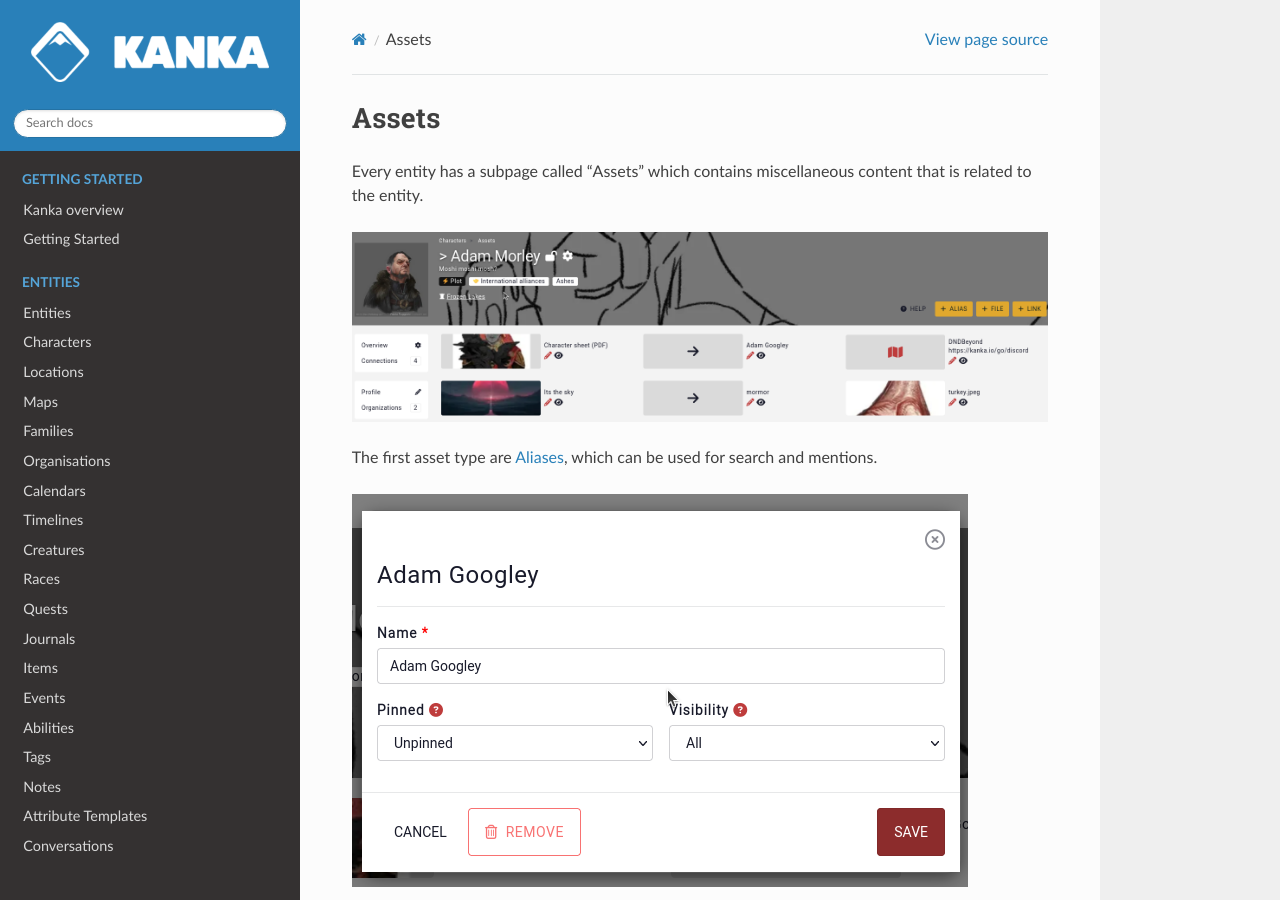
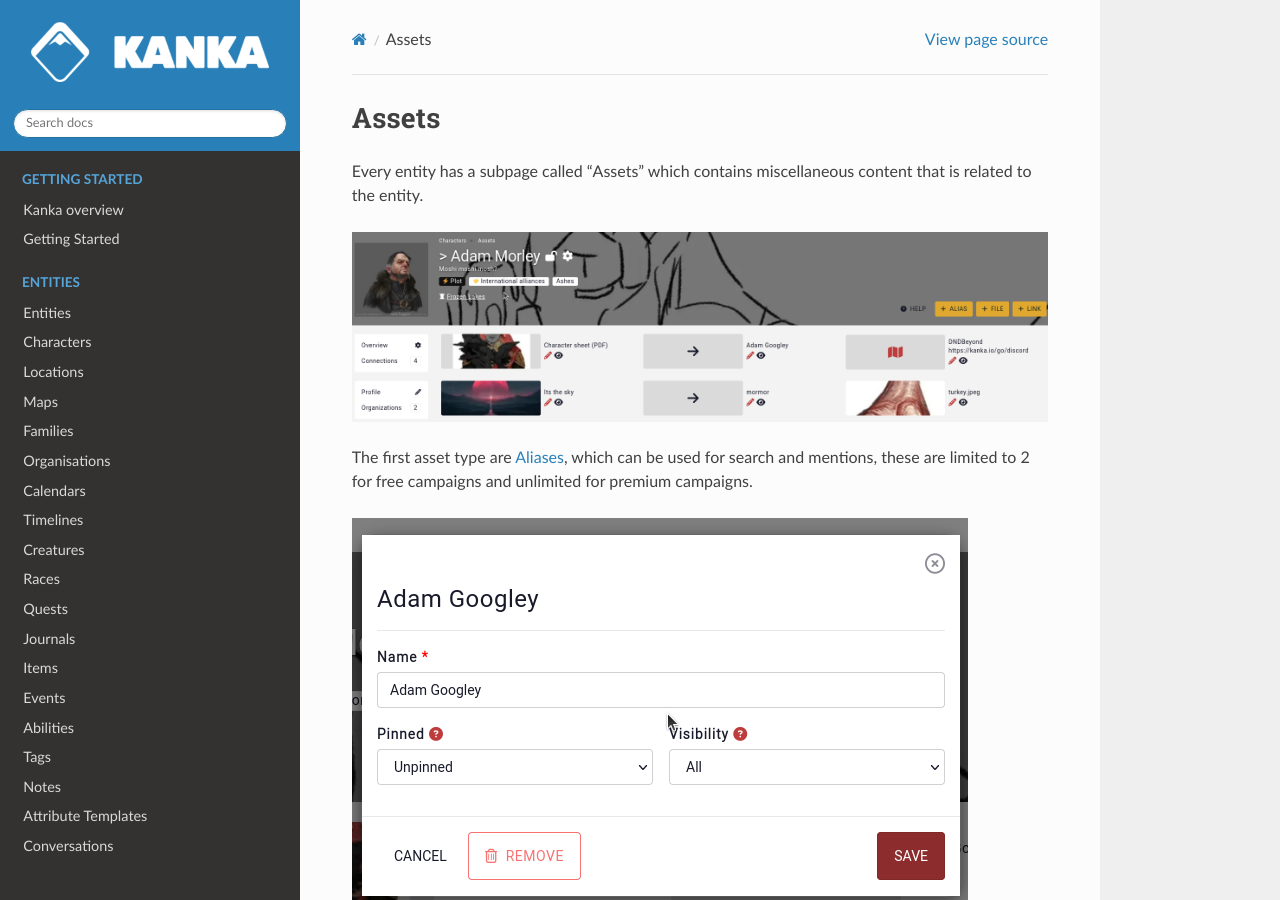
Before and after one commit to owlchester/kanka-docs, a Sphinx documentation site: the page built from docs/features/assets.md, in a window 1280 px wide and 900 px high. Built offline with Sphinx 7.4.7 and the Read the Docs theme 3.1.0, drawn with Linux system fonts in a browser that asks for light colours; pages that are not in the unit, such as notebooks, are missing from menus.

Commit message:
Update assets.md

```diff
--- a/docs/features/assets.md
+++ b/docs/features/assets.md
@@ -4,7 +4,7 @@
 
 ![Example assets](img/assets.png)
 
-The first asset type are [Aliases](/features/aliases), which can be used for search and mentions.
+The first asset type are [Aliases](/features/aliases), which can be used for search and mentions, these are limited to 2 for free campaigns and unlimited for premium campaigns.
 
 ![Editing an alias asset](img/asset-alias.png)
 
```
